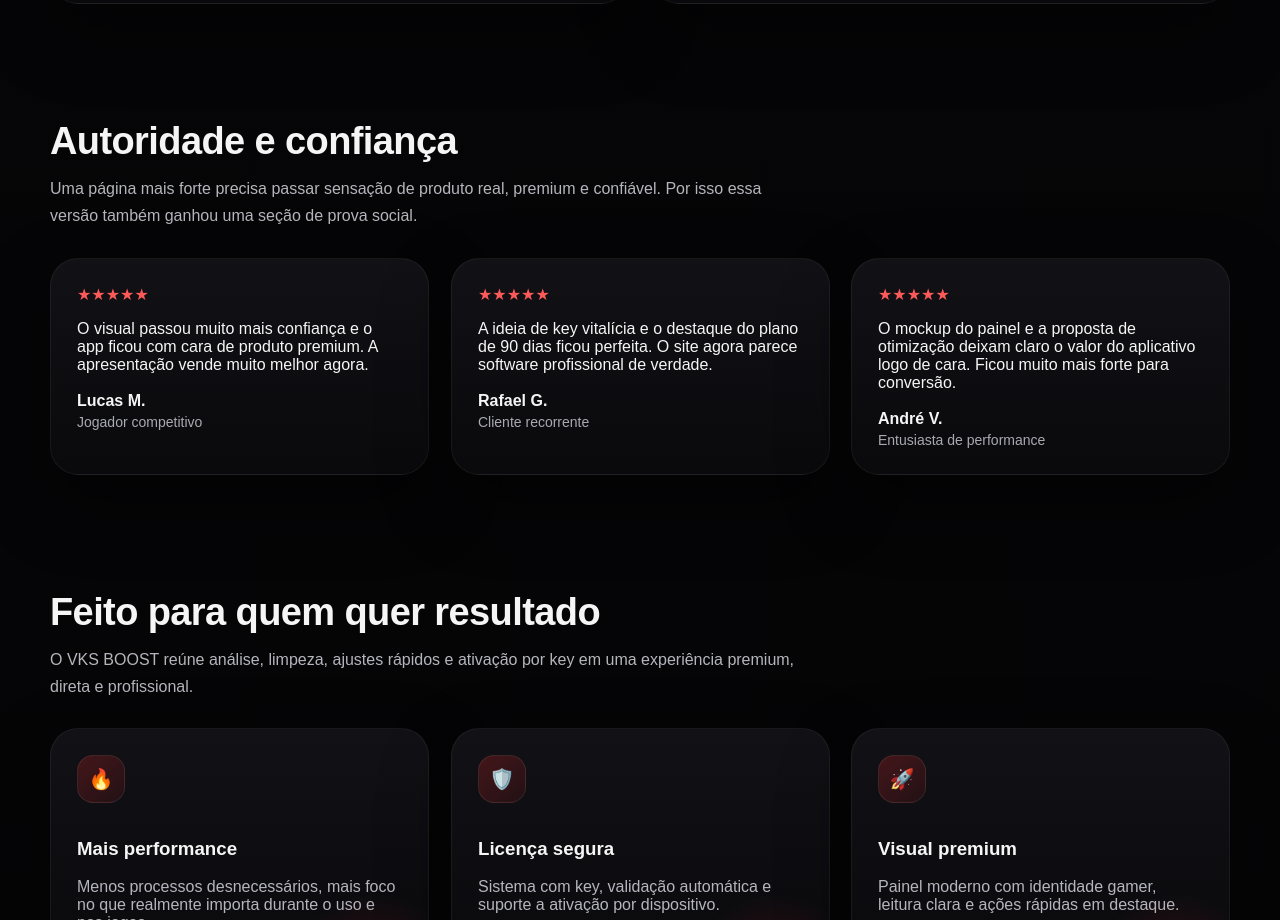
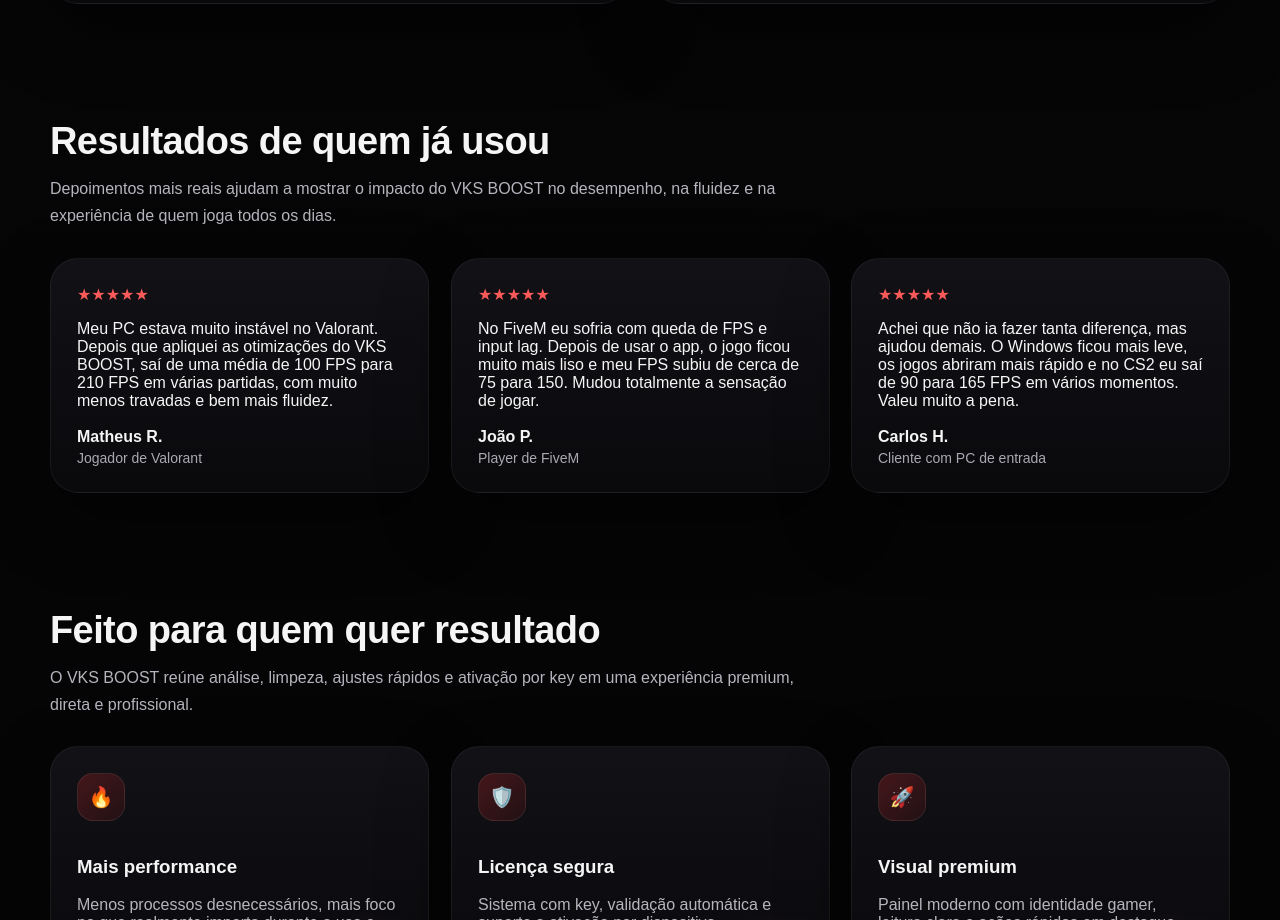
Before and after one commit to bricyovlogs-lab/ks-boost, a Next.js app: page / in a window 1280 px wide. Shown: the part 3328-4248 px from the top of the page. Built offline with nearby package versions, Linux system fonts and the light colour scheme; no server answers.

Commit message:
update: novo instalador + depoimentos mais reais

```diff
--- a/src/app/(public)/page.tsx
+++ b/src/app/(public)/page.tsx
@@ -63,19 +63,19 @@
 
 const testimonials = [
   {
-    name: "Lucas M.",
-    role: "Jogador competitivo",
-    text: "O visual passou muito mais confiança e o app ficou com cara de produto premium. A apresentação vende muito melhor agora.",
+    name: "Matheus R.",
+    role: "Jogador de Valorant",
+    text: "Meu PC estava muito instável no Valorant. Depois que apliquei as otimizações do VKS BOOST, saí de uma média de 100 FPS para 210 FPS em várias partidas, com muito menos travadas e bem mais fluidez.",
   },
   {
-    name: "Rafael G.",
-    role: "Cliente recorrente",
-    text: "A ideia de key vitalícia e o destaque do plano de 90 dias ficou perfeita. O site agora parece software profissional de verdade.",
+    name: "João P.",
+    role: "Player de FiveM",
+    text: "No FiveM eu sofria com queda de FPS e input lag. Depois de usar o app, o jogo ficou muito mais liso e meu FPS subiu de cerca de 75 para 150. Mudou totalmente a sensação de jogar.",
   },
   {
-    name: "André V.",
-    role: "Entusiasta de performance",
-    text: "O mockup do painel e a proposta de otimização deixam claro o valor do aplicativo logo de cara. Ficou muito mais forte para conversão.",
+    name: "Carlos H.",
+    role: "Cliente com PC de entrada",
+    text: "Achei que não ia fazer tanta diferença, mas ajudou demais. O Windows ficou mais leve, os jogos abriram mais rápido e no CS2 eu saí de 90 para 165 FPS em vários momentos. Valeu muito a pena.",
   },
 ];
 
@@ -290,9 +290,9 @@
 
       <section className="section" id="autoridade">
         <div className="container">
-          <h2 className="section-title reveal">Autoridade e confiança</h2>
+          <h2 className="section-title reveal">Resultados de quem já usou</h2>
           <p className="section-subtitle reveal reveal-delay-1">
-            Uma página mais forte precisa passar sensação de produto real, premium e confiável. Por isso essa versão também ganhou uma seção de prova social.
+            Depoimentos mais reais ajudam a mostrar o impacto do VKS BOOST no desempenho, na fluidez e na experiência de quem joga todos os dias.
           </p>
 
           <div className="testimonial-grid">
--- a/src/lib/constants.ts
+++ b/src/lib/constants.ts
@@ -42,6 +42,6 @@
 );
 
 export const DOWNLOAD_URL =
-  process.env.DOWNLOAD_URL || "https://example.com/VKS-BOOST-Setup.exe";
+  process.env.DOWNLOAD_URL || "/downloads/VKSBOOST_Setup.exe";
 
 export const DEFAULT_COMMISSION_PERCENT = 10;
```
Also changed, not shown: 2 other files (tests, documents, lock files or other folders).
